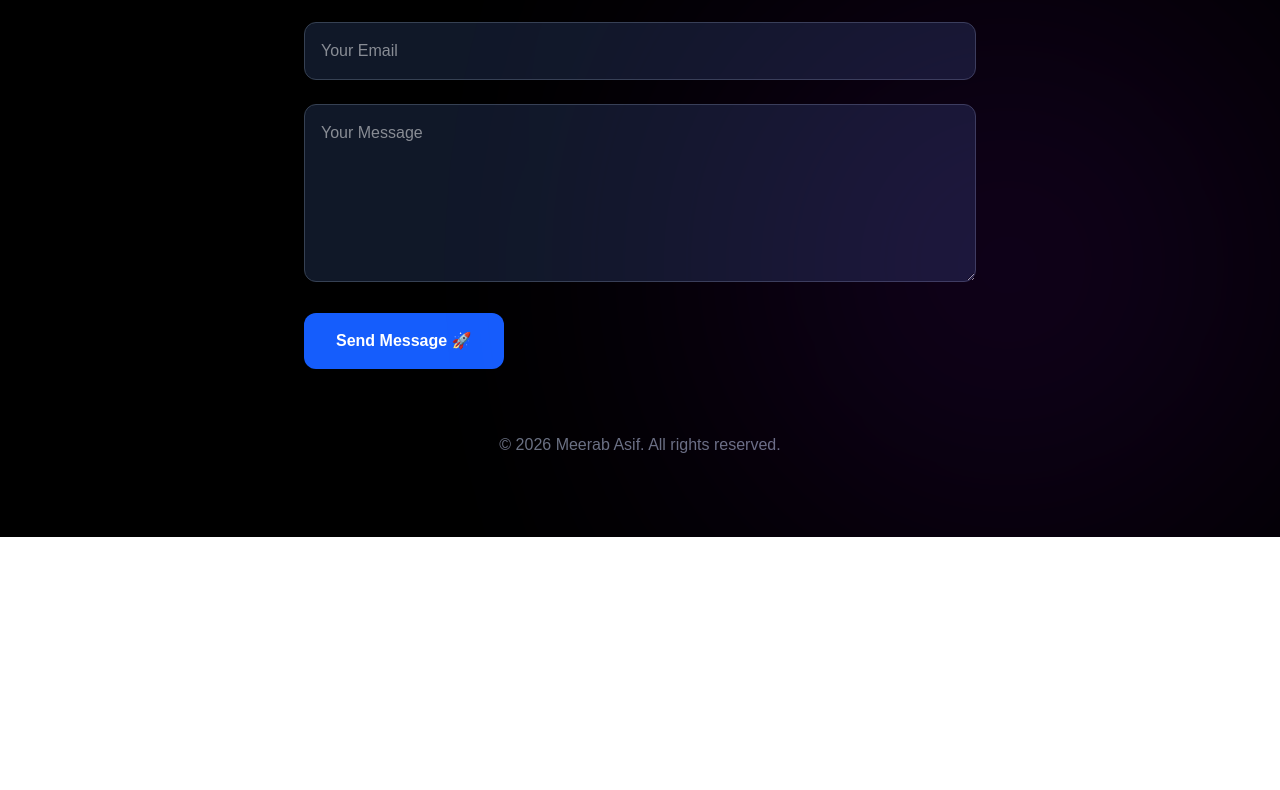
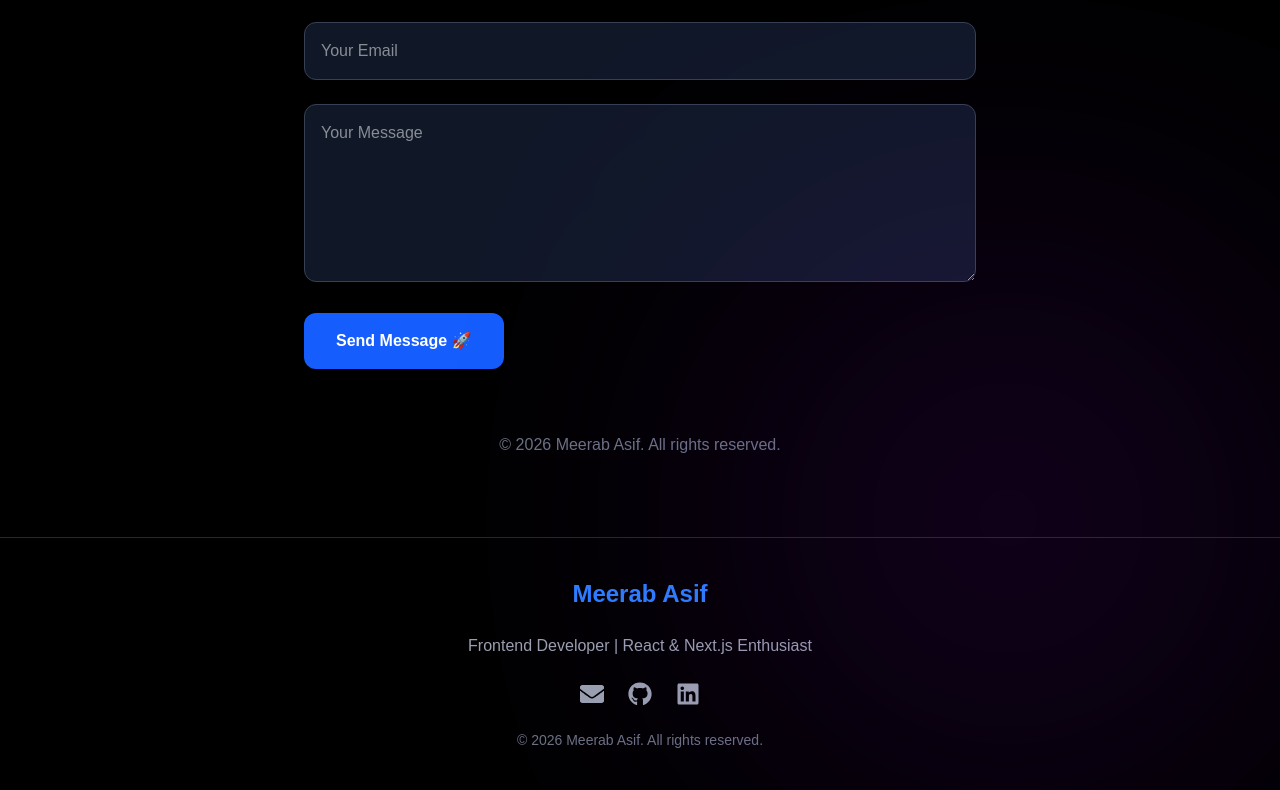
Before and after one commit to fa-2023-bscs-501-design/meerab-portfolio, a Next.js app: page / in a window 1280 px wide. Shown: the part 3990-4780 px from the top of the page. Before the commit the page ends 4527 px from the top, so only its background shows below. Built offline with nearby package versions, Linux system fonts and the light colour scheme.

Commit message:
Add professional footer

```diff
--- a/app/page.tsx
+++ b/app/page.tsx
@@ -1,4 +1,5 @@
 "use client";
+import Footer from "@/components/Footer";
 import { motion } from "framer-motion";
 import { TypeAnimation } from "react-type-animation";
 import { FaGithub, FaLinkedin } from "react-icons/fa";
@@ -80,6 +81,8 @@ repeat={Infinity}
 >
   Download CV
 </a>
+
+
 </div>
 
         </div>
@@ -133,6 +136,7 @@ repeat={Infinity}
   <Contact />
 </section>
 </div>
+<Footer />
     </main>
   );
 }
--- /dev/null
+++ b/components/Footer.tsx
@@ -0,0 +1,72 @@
+"use client";
+
+import { FaGithub, FaLinkedin, FaEnvelope } from "react-icons/fa";
+
+export default function Footer() {
+  return (
+    <footer
+      className="
+      bg-black
+      border-t
+      border-gray-800
+      text-white
+      py-10
+      px-8
+      "
+    >
+
+      <div className="max-w-7xl mx-auto flex flex-col items-center gap-6">
+
+
+        <h2 className="text-2xl font-bold text-blue-500">
+          Meerab Asif
+        </h2>
+
+
+        <p className="text-gray-400 text-center">
+          Frontend Developer | React & Next.js Enthusiast
+        </p>
+
+
+        <div className="flex gap-6 text-2xl">
+
+
+          <a
+            href="mailto:meerabasif04@gmail.com"
+            className="text-gray-400 hover:text-blue-500 transition"
+          >
+            <FaEnvelope />
+          </a>
+
+
+          <a
+            href="https://github.com/fa-2023-bscs-501-design"
+            target="_blank"
+            className="text-gray-400 hover:text-blue-500 transition"
+          >
+            <FaGithub />
+          </a>
+
+
+          <a
+            href="https://www.linkedin.com/in/meerab-asif-3b5689411"
+            target="_blank"
+            className="text-gray-400 hover:text-blue-500 transition"
+          >
+            <FaLinkedin />
+          </a>
+
+
+        </div>
+
+
+        <p className="text-gray-500 text-sm">
+          © 2026 Meerab Asif. All rights reserved.
+        </p>
+
+
+      </div>
+
+    </footer>
+  );
+}
```
